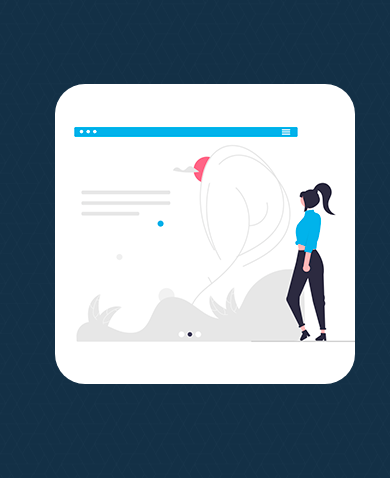
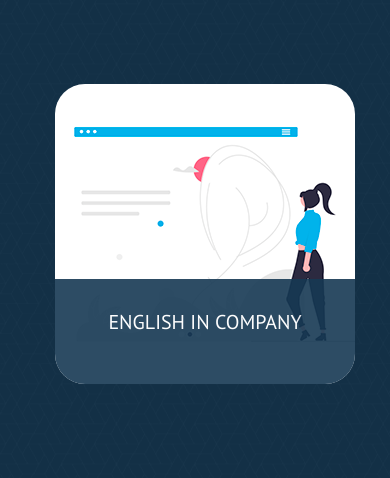
Before and after one commit to july8712/Portfolio, a plain HTML site: page index.html in a window 390 px wide. Shown: the part 4250-4728 px from the top of the page. Drawn offline with Linux system fonts and the light colour scheme; a web font is replaced by a local one.

Commit message:
Dejé fijos títulos de proyectos

```diff
--- a/css/estilos.css
+++ b/css/estilos.css
@@ -700,6 +700,14 @@ h1 em{
         flex-direction: column;
     }
 
+    .proyectos a span{
+        background-color:#173954;
+        opacity: 0.9;
+        color: #fff;
+        font-size: 20px;
+        height: 35%;
+    }
+
     .datos :first-child {
         margin-right: 0;
     }
```
